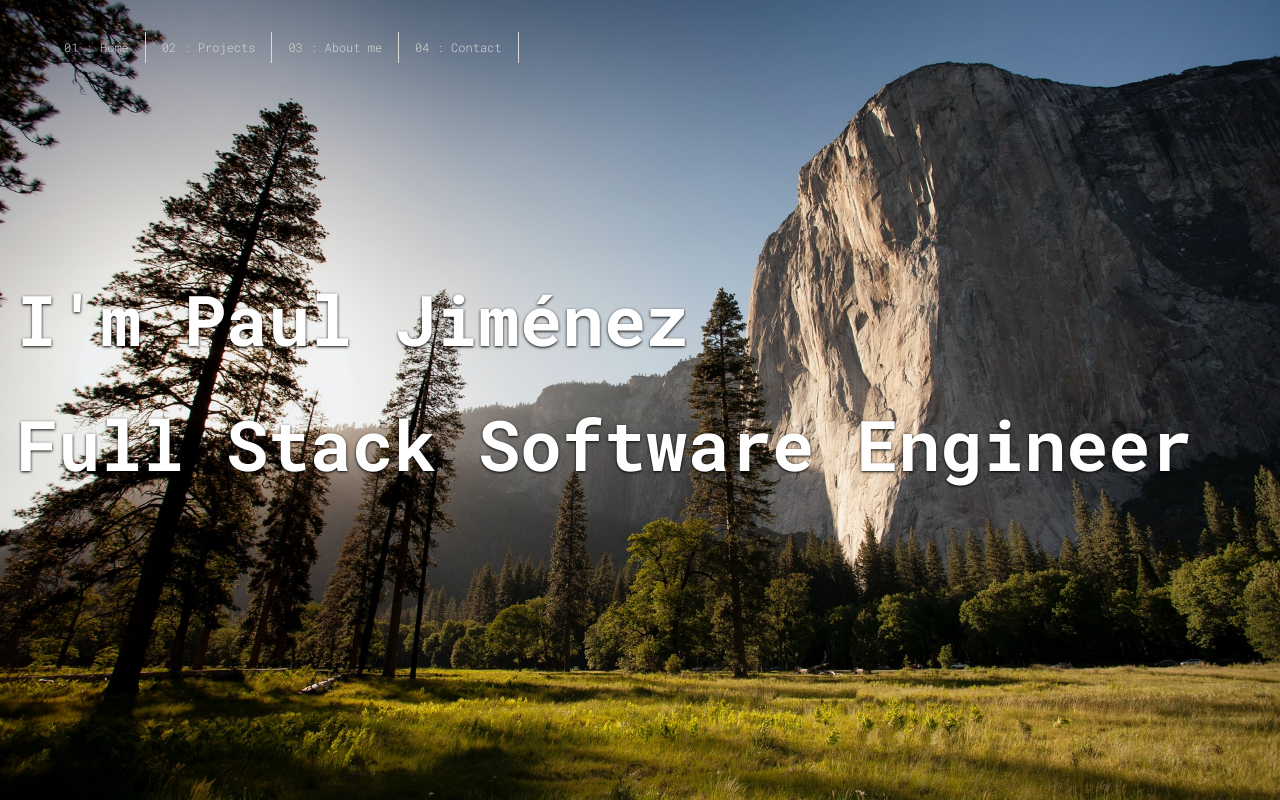
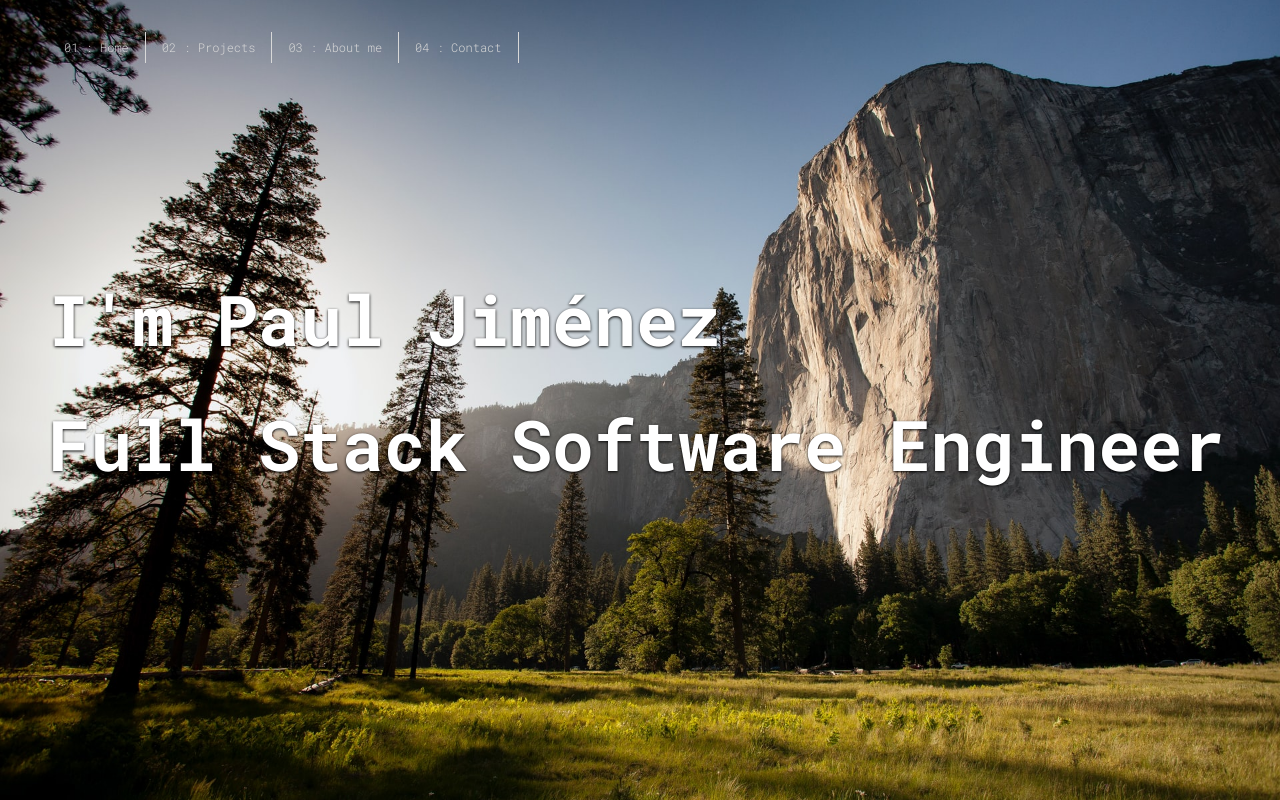
Before and after one commit to pjf2180/portfolio-web-app, a Next.js app: page / in a window 1280 px wide. Built offline with nearby package versions, Linux system fonts and the light colour scheme.

Commit message:
Changed navbar's positioning

```diff
--- a/src/app/components/navbar/navbar.component.tsx
+++ b/src/app/components/navbar/navbar.component.tsx
@@ -25,7 +25,7 @@ export function Navbar() {
     },
   ];
   return (
-    <div className="flex p-8">
+    <div className="flex p-8 z-[1] relative">
       <ul className="flex">
         {menuItems.map((menuItem: MenuItem,idx) => {
           return (
--- a/src/app/layout.tsx
+++ b/src/app/layout.tsx
@@ -3,9 +3,9 @@ import { Roboto_Mono } from "next/font/google";
 import "./globals.css";
 import { Navbar } from "./components/navbar/navbar.component";
 const roboto = Roboto_Mono({
-  weight: ['300', '400', '700'],
+  weight: ["300", "400", "700"],
   subsets: ["latin"],
-  variable: "--font-roboto"
+  variable: "--font-roboto",
 });
 
 export const metadata: Metadata = {
@@ -21,10 +21,10 @@ export default function RootLayout({
   return (
     <html lang="en">
       <body className={`${roboto.variable} font-sans`}>
-        <div className="fixed top-0 left-0 right-0 container mx-auto px-4">
+        <div className="container mx-auto px-4">
           <Navbar />
+          {children}
         </div>
-        <div className="container mx-auto px-4 h-[100vh]">{children}</div>
       </body>
     </html>
   );
--- a/src/app/page.tsx
+++ b/src/app/page.tsx
@@ -3,7 +3,7 @@ import { Header } from "./components/header/header.component";
 
 export default function Home() {
   return (
-    <div className="h-full flex flex-col justify-center">
+    <div className="container mx-auto px-12 fixed top-0 left-0 h-full flex flex-col justify-center">
       <Background />
       <Header text="I'm Paul Jiménez" />
       <Header typeAnimation text="Full Stack Software Engineer" />
```
